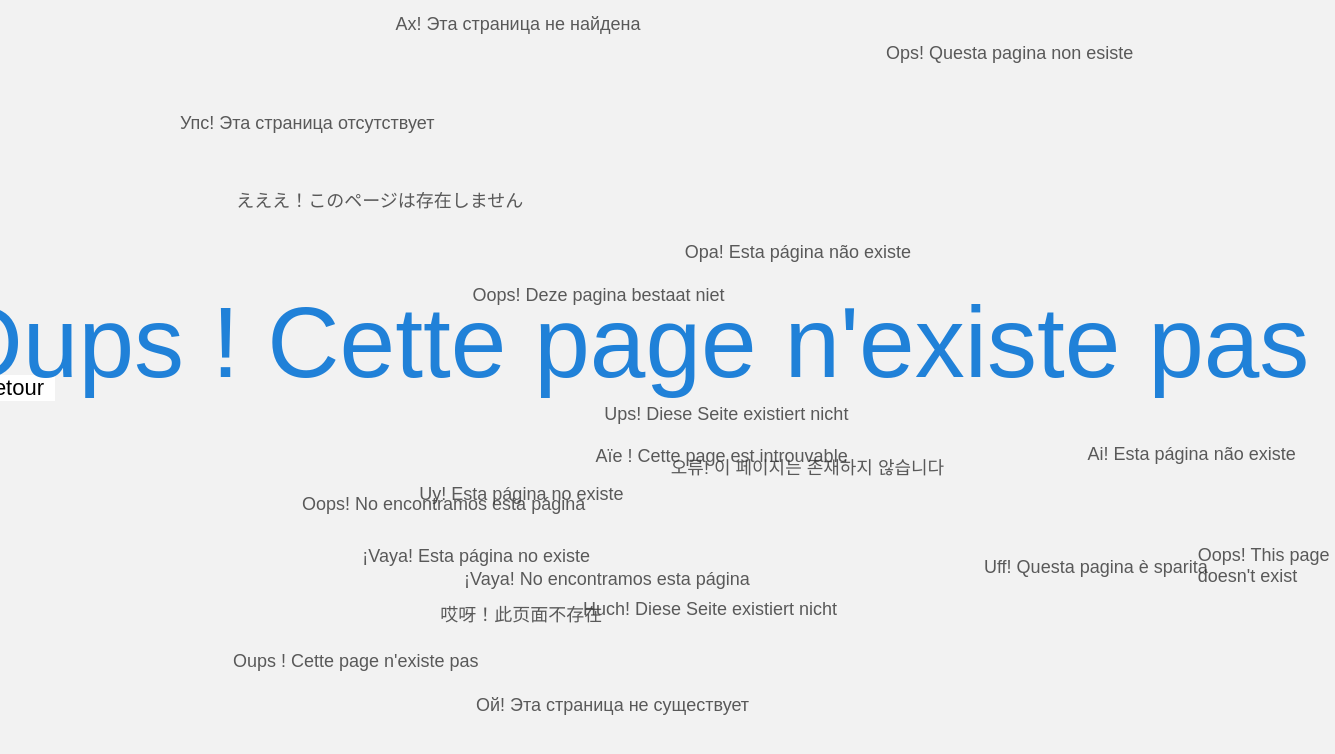
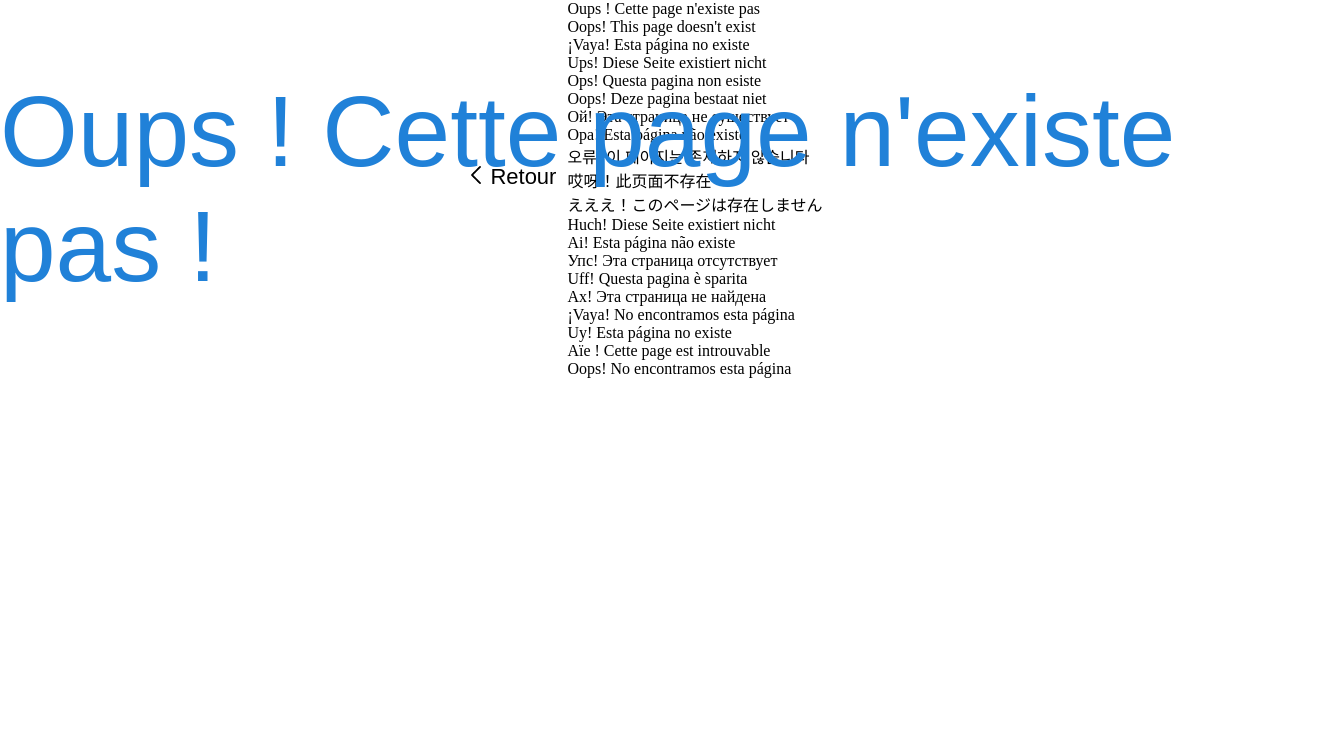
Before and after one commit to sachaa38/pf, a React (Create React App) app: page / in a window 1280 px wide. Shown: the top 754 px of the page, 1335 px wide, since content can reach past the window. Built offline with nearby package versions, Linux system fonts and the light colour scheme.

Commit message:
Update style.css

```diff
--- a/src/pages/error/style.css
+++ b/src/pages/error/style.css
@@ -1,34 +1,4 @@
-body, html {
-    margin: 0;
-    padding: 0;
-    height: 100%;
-    display: flex;
-    justify-content: center;
-    align-items: center;
-    background-color: #f2f2f2;
-}
 
-.error-page {
-    position: relative;
-    width: 100vw;
-    height: 100vh;
-    overflow: hidden;
-}
-
-.error-message {
-    position: absolute;
-    font-size: 18px;
-    font-family: Arial, sans-serif;
-    color: #333;
-    opacity: 0.8;
-    transition: transform 0.5s ease;
-}
-
-.error-message:hover {
-    transform: scale(1.2) rotate(5deg);
-    opacity: 1;
-    color: #2081d8;
-}
 
 .error-contener {
     position: relative;
```
